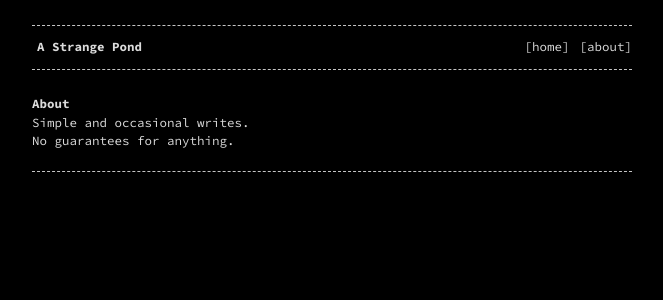
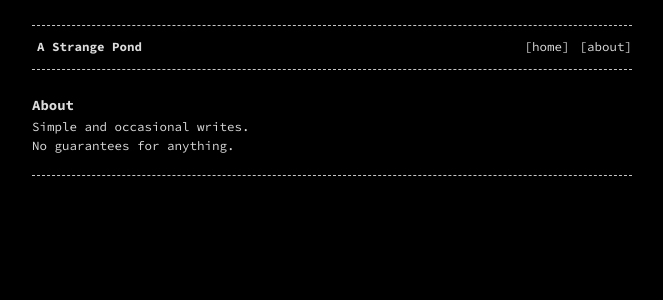
Before and after one commit to i0d/i0d.github.io, a Jekyll site: the page built from about.md, in a window 1280 px wide. Shown: the top 300 px of the page, without its empty margins (308-971 px from the left). Built offline with Jekyll 4.4.1, drawn with Linux system fonts in a browser that asks for light colours.

Commit message:
test post

```diff
--- a/_sass/base.scss
+++ b/_sass/base.scss
@@ -6,6 +6,7 @@
  */
 $base-font-family:     'Source Code Pro', monospace !default;
 $base-font-size:       12.5px !default;
+$title-font-size:      14px !default;
 $mobile-font-size:     12px !default;
 $base-line-height:     1.5 !default;
 $container-width:      90% !default;
@@ -15,7 +16,8 @@ $container-max-width:  600px !default;
  * Global
  */
 body { background-color: var(--background-color);  margin: 0 auto;  padding: 0;  font-family: $base-font-family;  font-size: $base-font-size;  color: var(--text-color);  text-align: left;  line-height: $base-line-height !important; }
-h1, h2, h3, h4, h5, h6 { font-size: $base-font-size;  margin: 0px;  margin-top: 22px;  font-weight: bold;  color: var(--text-color); }
+h1, h2, h3, h4, h5, h6 { font-size: $base-font-size;  margin: 0px;  margin-top: 22px; margin-bottom: 2px;  font-weight: bold;  color: var(--text-color); }
+h1 { font-size: $title-font-size; }
 p, ul, ol { margin: 0px;  color: var(--text-color); }
 a { text-decoration: underline;  color: var(--link-color); }
 a:hover { color: var(--background-color); background-color: var(--base-color); }
```
